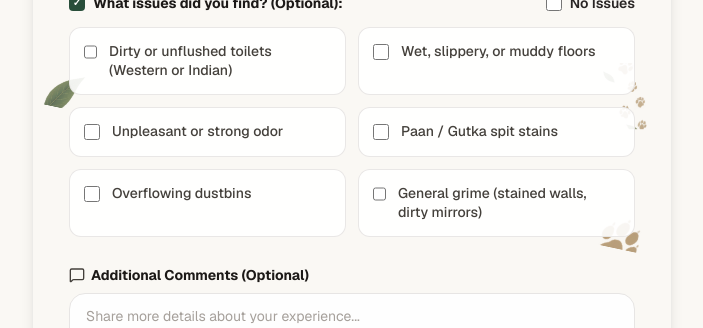
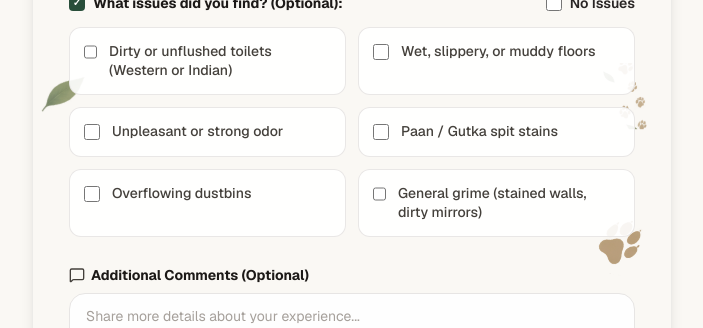
Before and after one commit to Bald-Duck294/safai-form, a Next.js app: page /test-user-review in a window 1280 px wide. Shown: the part 589-917 px from the top of the page, without its empty margins (288-991 px from the left). Built offline with nearby package versions, Linux system fonts and the light colour scheme; no server answers.

Commit message:
feat: add TigerDecorations component for review form UI embellishments

```diff
--- a/src/app/test-user-review/TigerDecorations.jsx
+++ b/src/app/test-user-review/TigerDecorations.jsx
@@ -61,7 +61,7 @@ export default function TigerDecorations() {
       {/* Mid leaf beside checkboxes */}
       <div className="absolute top-[340px] sm:top-[360px] left-1.5 sm:left-3 w-7 sm:w-9 opacity-80 z-0">
         <Image
-          src="/leaf_01.png"
+          src="/leaf_03.png"
           alt="Inward leaf beside issues"
           width={66}
           height={89}
@@ -97,7 +97,7 @@ export default function TigerDecorations() {
       {/* Lower clearly visible tiger pugmark beside comments textarea */}
       <div className="absolute top-[485px] sm:top-[505px] right-5 sm:right-8 w-8 sm:w-10 opacity-85 z-0">
         <Image
-          src="/paw_medium_clean.png"
+          src="/paw_big.png"
           alt="Tiger pugmark beside comments"
           width={56}
           height={68}
```
